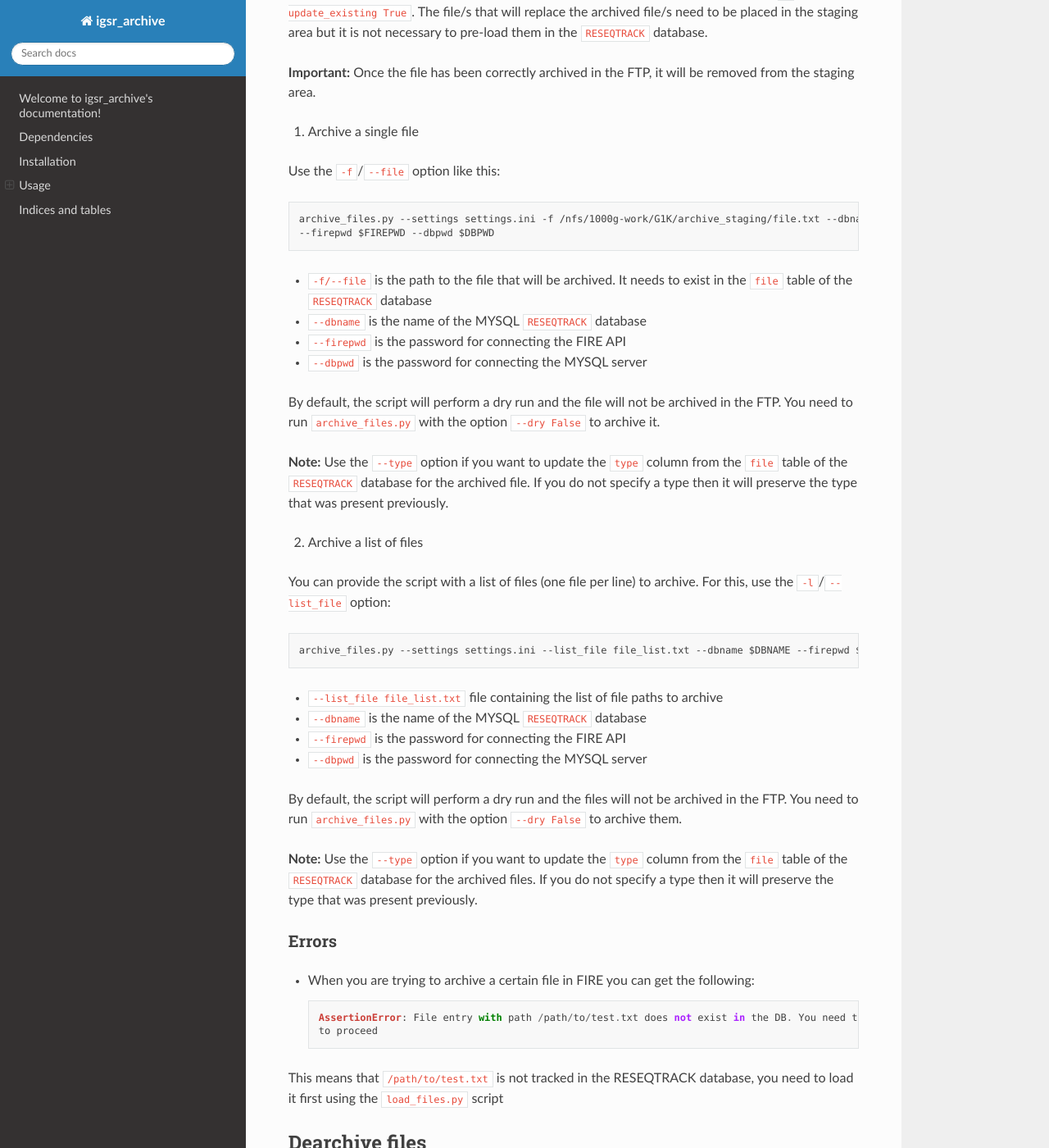
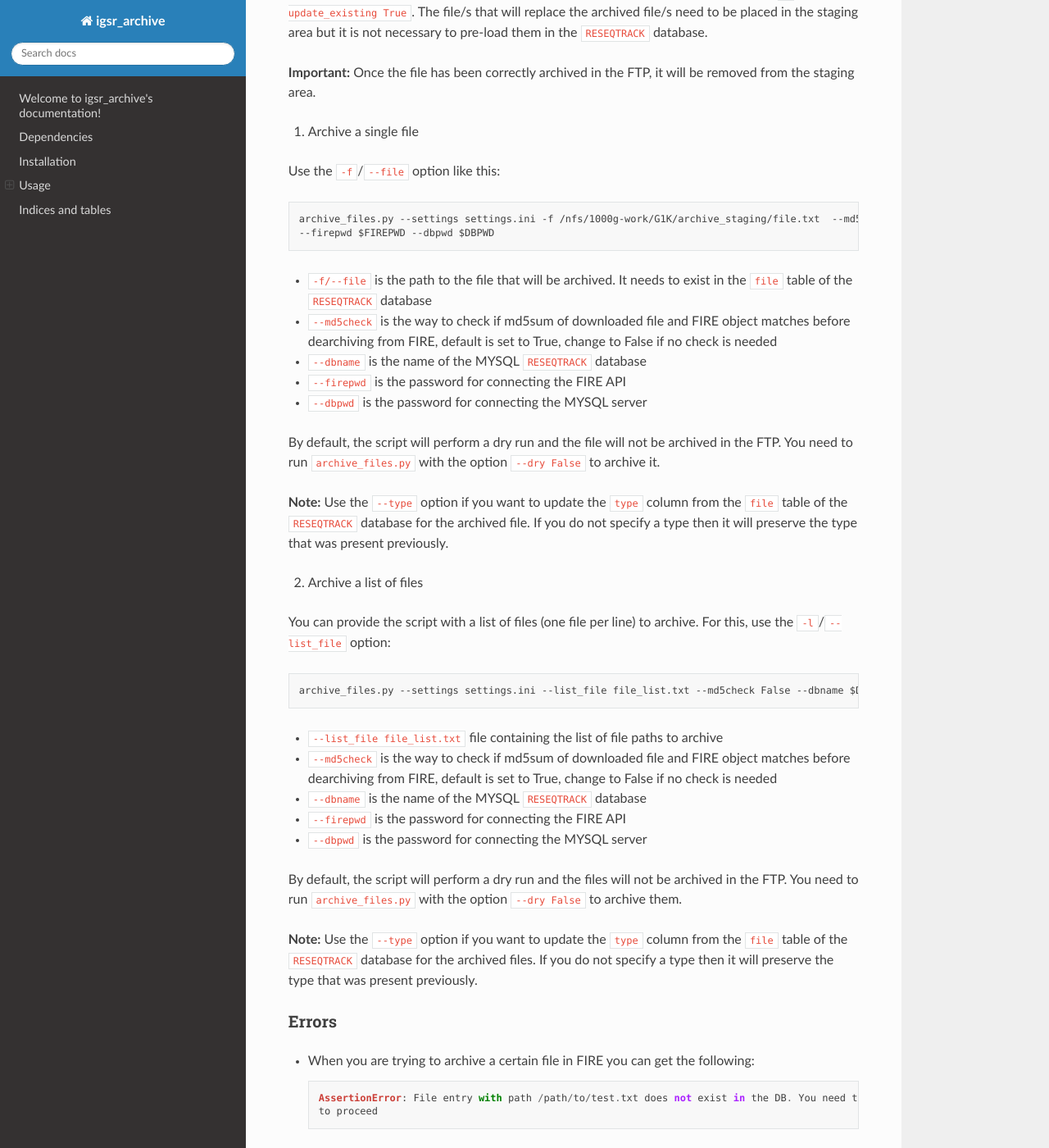
Before and after one commit to igsr/igsr_archive, a Sphinx documentation site: the page built from docs/index.rst, in a window 1280 px wide and 1400 px high, scrolled down 4737 px. Shown: the whole window at 82% size. Built offline with Sphinx 7.4.7 and the Read the Docs theme 2.0.0, drawn with Linux system fonts in a browser that asks for light colours.

Commit message:
Updating the dearchiving docs

```diff
--- a/docs/index.rst
+++ b/docs/index.rst
@@ -196,10 +196,11 @@ to pre-load them in the ``RESEQTRACK`` database.
 
 Use the ``-f``/``--file`` option like this::
 
- archive_files.py --settings settings.ini -f /nfs/1000g-work/G1K/archive_staging/file.txt --dbname $DBNAME
+ archive_files.py --settings settings.ini -f /nfs/1000g-work/G1K/archive_staging/file.txt  --md5check False --dbname $DBNAME
  --firepwd $FIREPWD --dbpwd $DBPWD
 
 - ``-f/--file`` is the path to the file that will be archived. It needs to exist in the ``file`` table of the ``RESEQTRACK`` database
+- ``--md5check`` is the way to check if md5sum of downloaded file and FIRE object matches before dearchiving from FIRE, default is set to True, change to False if no check is needed
 - ``--dbname`` is the name of the MYSQL ``RESEQTRACK`` database
 - ``--firepwd`` is the password for connecting the FIRE API
 - ``--dbpwd`` is the password for connecting the MYSQL server
@@ -215,9 +216,10 @@ database for the archived file. If you do not specify a type then it will preser
 You can provide the script with a list of files (one file per line) to archive. For this, use the
 ``-l``/``--list_file`` option::
 
-  archive_files.py --settings settings.ini --list_file file_list.txt --dbname $DBNAME --firepwd $FIREPWD --dbpwd $DBPWD
+  archive_files.py --settings settings.ini --list_file file_list.txt --md5check False --dbname $DBNAME --firepwd $FIREPWD --dbpwd $DBPWD
 
 - ``--list_file file_list.txt`` file containing the list of file paths to archive
+- ``--md5check`` is the way to check if md5sum of downloaded file and FIRE object matches before dearchiving from FIRE, default is set to True, change to False if no check is needed
 - ``--dbname`` is the name of the MYSQL ``RESEQTRACK`` database
 - ``--firepwd`` is the password for connecting the FIRE API
 - ``--dbpwd`` is the password for connecting the MYSQL server
```
